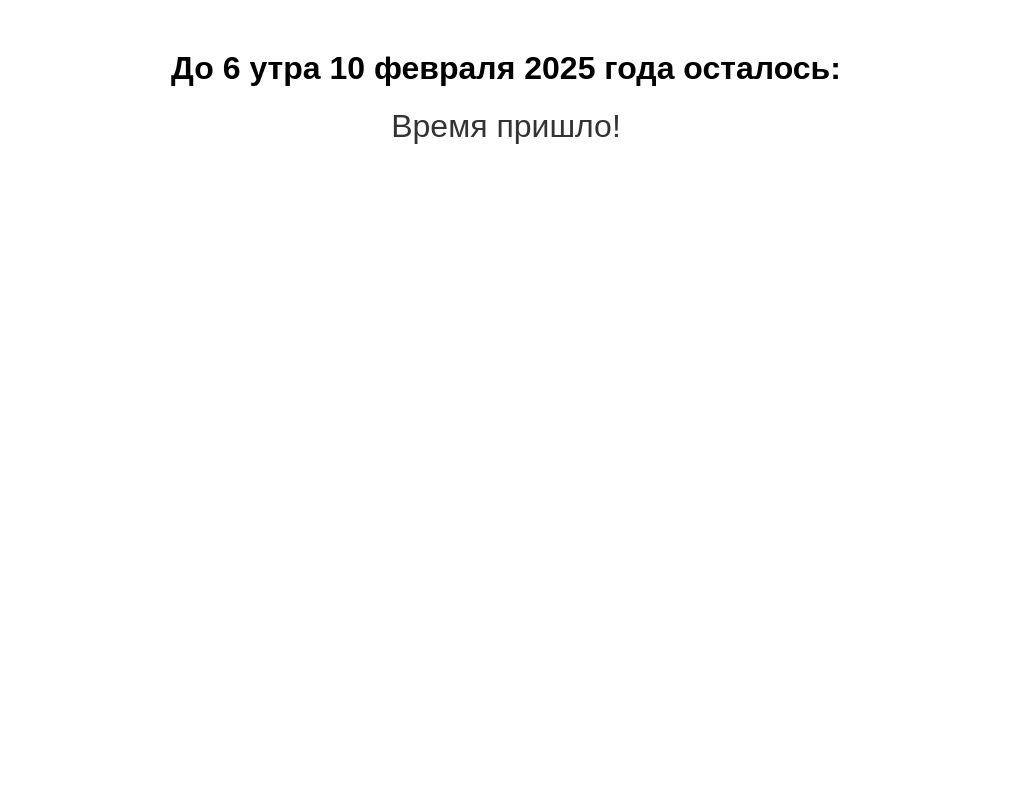
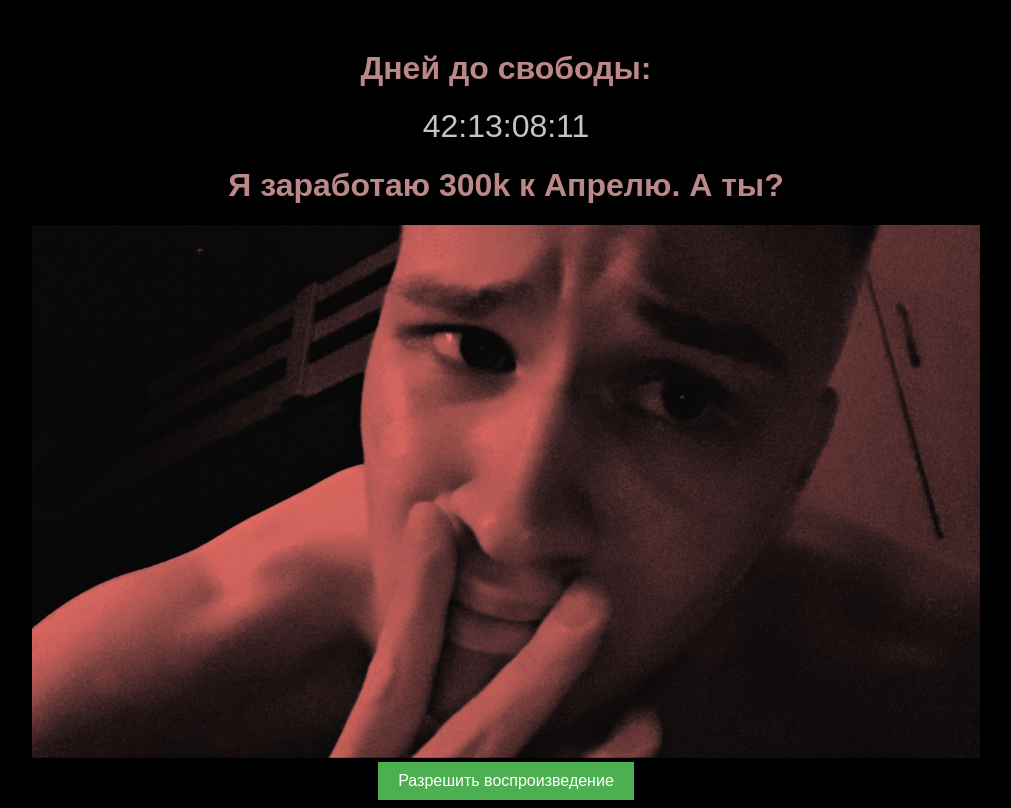
Before and after one commit to immalcev/Mace, a plain HTML site: page index.html in a window 1280 px wide. Shown: the whole page, without its empty margins (134-1145 px from the left). Drawn offline with Linux system fonts and the light colour scheme.

Commit message:
Добавил кнопку музыки и саму музыку

```diff
--- a/index.html
+++ b/index.html
@@ -3,22 +3,42 @@
 <head>
     <meta charset="UTF-8">
     <meta name="viewport" content="width=device-width, initial-scale=1.0">
-    <title>Таймер до 6 утра 10.02.2025</title>
+    <title>Malcev</title>
     <style>
         body {
             font-family: Arial, sans-serif;
             text-align: center;
+            color: rgb(187, 136, 136);
             margin-top: 50px;
+            background-color: #000000;
         }
         #timer {
             font-size: 2em;
-            color: #333;
+            color: #c4c4c4;
         }
+        img {
+            width: 75%;
+            height: auto;
+        }
+        #playButton {
+    padding: 10px 20px;
+    font-size: 16px;
+    background-color: #4CAF50;
+    color: white;
+    border: none;
+    cursor: pointer;
+}
+#playButton:hover {
+    background-color: #45a049;
+}
     </style>
 </head>
 <body>
-    <h1>До 6 утра 10 февраля 2025 года осталось:</h1>
-    <div id="timer">00:00:00:00</div>
+    <h1>Дней до свободы:</h1>
+    <div id="timer">00:00:00:00.00</div>
+    <h1>Я заработаю 300k к Апрелю. А ты?</h1>
+    <img src="images/Malcev.jpg" alt="Malcev"> <br>
+    <button id="playButton">Разрешить воспроизведение</button>
 
     <!-- Подключаем JavaScript -->
     <script src="script.js"></script>
--- a/script.js
+++ b/script.js
@@ -1,5 +1,15 @@
 // Целевая дата: 6 утра 10 февраля 2025 года по MSK
-const targetDate = new Date('2025-02-10T06:00:00+03:00');
+const targetDate = new Date('2025-04-01T06:00:00+03:00');
+
+// Массив с аудиофайлами
+const audioFiles = [
+    'audio/audio1.mp3',
+    'audio/audio2.mp3',
+    'audio/audio3.mp3'
+];
+
+let currentAudioIndex = 0; // Индекс текущего аудиофайла
+const audio = new Audio(audioFiles[currentAudioIndex]); // Объект Audio
 
 function updateTimer() {
     const now = new Date(); // Текущее время
@@ -16,17 +26,26 @@ function updateTimer() {
     const hours = Math.floor((difference % (1000 * 60 * 60 * 24)) / (1000 * 60 * 60));
     const minutes = Math.floor((difference % (1000 * 60 * 60)) / (1000 * 60));
     const seconds = Math.floor((difference % (1000 * 60)) / 1000);
+    // const milliseconds = Math.floor((difference % 1000));
 
     // Форматируем вывод
     document.getElementById('timer').textContent =
         `${String(days).padStart(2, '0')}:${String(hours).padStart(2, '0')}:${String(minutes).padStart(2, '0')}:${String(seconds).padStart(2, '0')}`;
 }
 
+// Кнопка для разрешения воспроизведения
+document.getElementById('playButton').addEventListener('click', () => {
+    audio.play().then(() => {
+        console.log("Воспроизведение разрешено!");
+        // Скрываем кнопку
+        document.getElementById('playButton').style.display = 'none';
+    }).catch(error => {
+        console.error("Ошибка воспроизведения аудио:", error);
+    });
+});
+
 // Запускаем таймер
-setInterval(updateTimer, 1000);
+setInterval(updateTimer, 0.00001);
 
 // Обновляем таймер сразу при загрузке страницы
 updateTimer();
-
-const audio = new Audio('notification.mp3');
-audio.play();
```
Also changed, not shown: images/Malcev.jpg (added), 5 other files.
